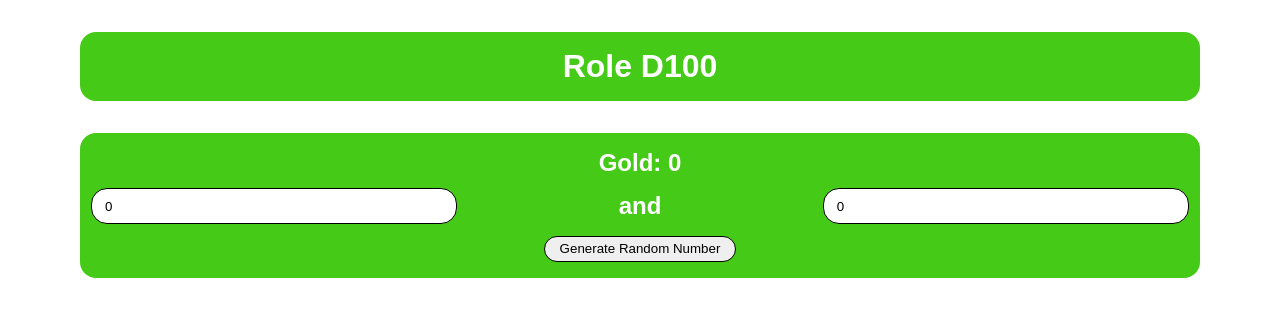
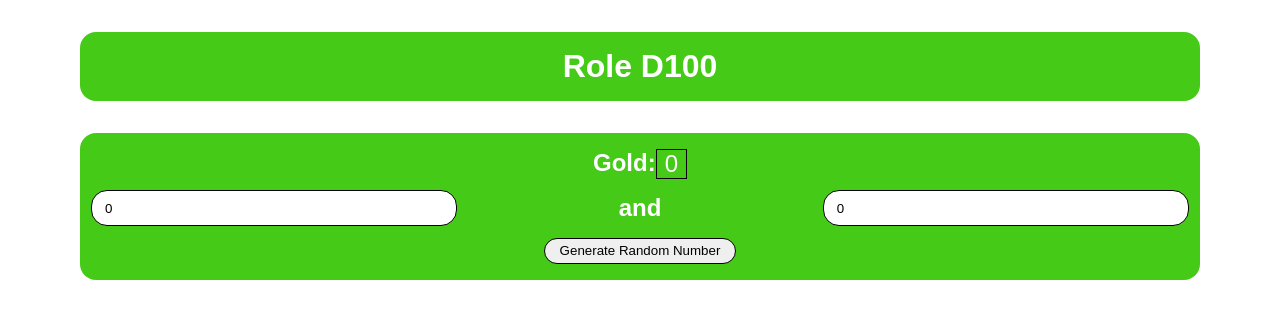
Before and after one commit to NeneIsTheName/gameshowDND, a Vue app: page /role-D100 in a window 1280 px wide. Shown: the top 318 px of the page. Built offline with nearby package versions, Linux system fonts and the light colour scheme.

Commit message:
Input gold

```diff
--- a/src/games/competitors.vue
+++ b/src/games/competitors.vue
@@ -10,7 +10,7 @@
                 <div class="body__form">
                     <input @input="add_names($event.target.value)" class="body__form--input">
                 </div>
-                <div v-for="player in this.$store.state.players" class="body__competitors">
+                <div v-for="player in this.players" class="body__competitors">
                         <p class="body__competitors--names">{{ player.name }} | Gold: </p>
                         <span contenteditable="true" class="body__competitors--input" @input="start_gold($event, player.id)">0</span>
                 </div>
@@ -28,6 +28,11 @@
 
 export default{
     name: "competitors",
+    computed: {
+        players(){
+            return this.$store.state.players
+        }
+    },
     methods: {
         add_names(name_list){
             const players = name_list.trim().split(",")
@@ -35,7 +40,6 @@ export default{
         },
         start_gold(earnedGold, playerID){
             this.$store.commit('startGold', {id: playerID, startGold: Number(earnedGold.target.innerText)})
-            console.log(this.$store.state.players)
         }
     },
 }
--- a/src/games/roleD100.vue
+++ b/src/games/roleD100.vue
@@ -21,13 +21,11 @@
                 </div>
             </section>
         </div>
-        <section class="">
-
-        </section>
         <section class="generator-card">
             <div class="reward">
                 <div class="reward__gold">
-                    <p class="reward__gold--text">Gold: {{ earnedGold }}</p>
+                    <p class="reward__gold--text">Gold:</p>
+                    <span contenteditable="true" @input="earnedGold = Number($event.target.innerText)" class="reward__gold--input" id="earnedGold">0</span>
                 </div>
             </div>
             <div class="between">
@@ -71,13 +69,13 @@ export default{
                     document.getElementById(`randomNumber${player.id}`).innerText = Math.floor(Math.random() * (this.between.max - this.between.min + 1)) + Number(this.between.min)
                 });
                 this.earnedGold += (this.between.min < 50) ? 5 : 10
+                document.getElementById("earnedGold").innerText = this.earnedGold
             }
             else{
                 alert("Please enter a valid number")
             }
         },
         keepGold(playerID){
-            console.log(this.players)
             this.$store.commit('addGold', {id: playerID, earnedGold: this.earnedGold})
             document.getElementById(`roleCard${playerID}`).classList.add("keep")
         },
--- a/src/styling/games/roleD100.scss
+++ b/src/styling/games/roleD100.scss
@@ -114,12 +114,21 @@
     .reward{
 
         &__gold{
-            text-align: center;
+            display: flex;
+            justify-content: center;
 
             &--text{
                 color: $color-text;
                 font-weight: bold;
                 font-size: 1.5rem;
+            }
+
+            &--input{
+                border: solid $color-border 1px;
+                padding: 0 0.5rem;
+                font-size: 1.5rem;
+                background-color: $color-cardbackground;
+                color: $color-text;
             }
         }
     }
```
